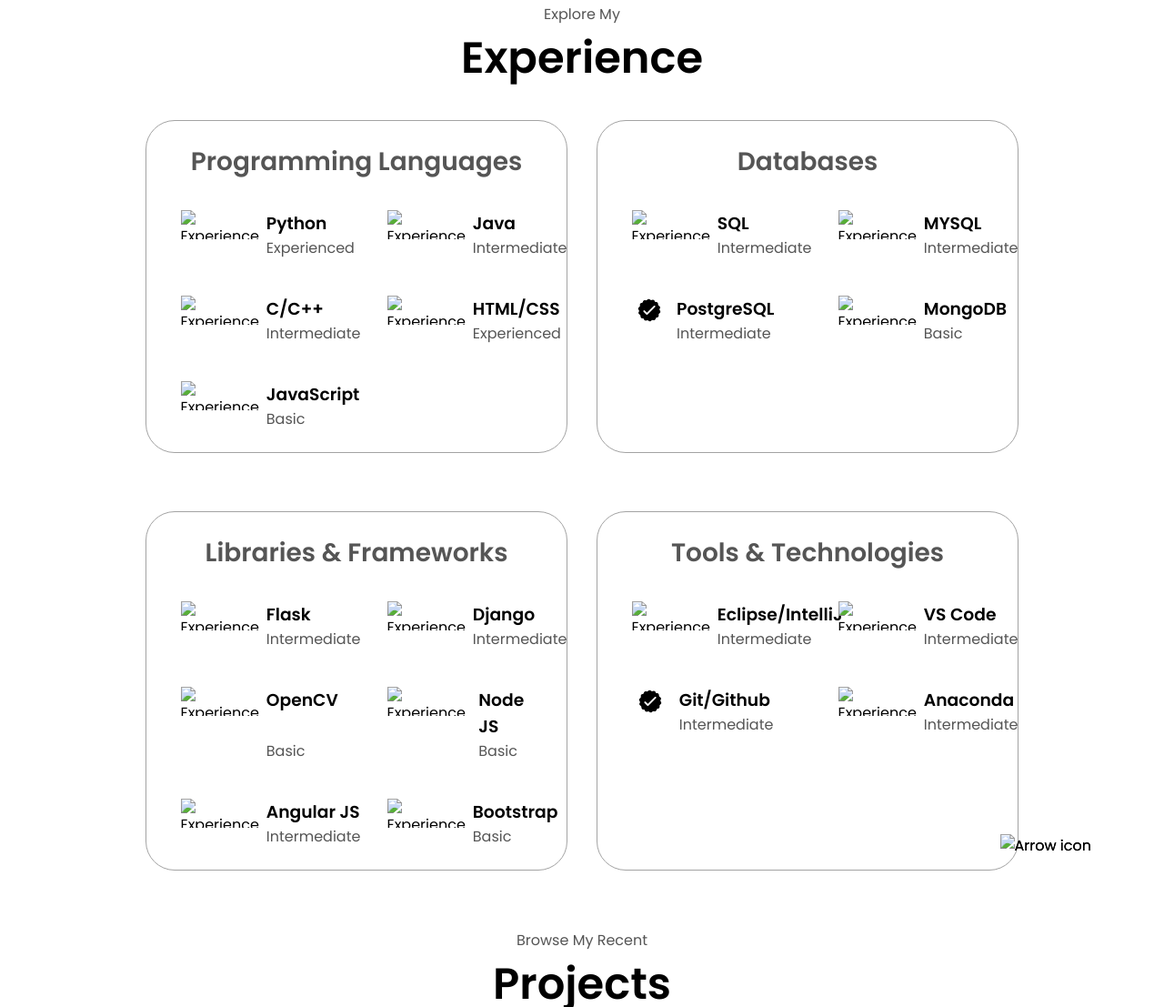
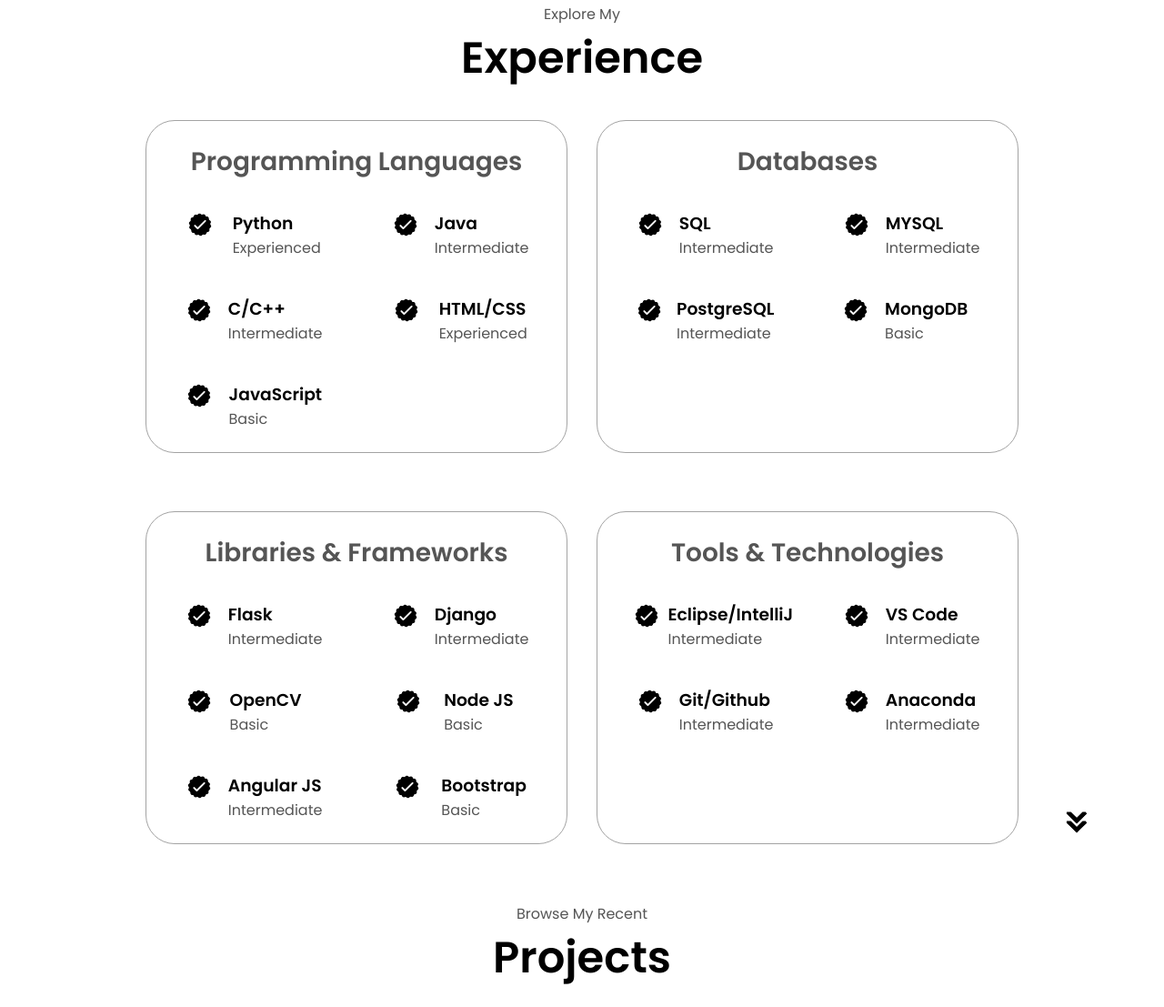
Before and after one commit to saiteja-4444/portfolio, a plain HTML site: page index.html in a window 1280 px wide. Shown: the part 1693-2800 px from the top of the page at 91% size. Drawn offline with Linux system fonts and the light colour scheme; the site is published under a folder, as on GitHub Pages, so addresses that start at the root find nothing.

Commit message:
Update index.html

```diff
--- a/index.html
+++ b/index.html
@@ -39,7 +39,7 @@
     <section id="profile">
       <div class="section__pic-container">
         <img
-          src="/assests/profile-pic.jpg"
+          src="assests/profile-pic.jpg"
           Nagasai
           profile
           picture
@@ -65,13 +65,13 @@
         </div>
         <div id="socials-container">
           <img
-            src="/assests/linkedin.png"
+            src="assests/linkedin.png"
             alt="My LinkedIn profile"
             class="icon"
             onclick="location.href='https://www.linkedin.com/in/nadendla-saiteja/'"
           />
           <img
-            src="/assests/github.png"
+            src="assests/github.png"
             alt="My Github profile"
             class="icon"
             onclick="location.href='https://github.com/saiteja-4444'"
@@ -95,7 +95,7 @@
           <div class="about-containers">
             <div class="details-container">
               <img
-                src="/assests/experience.png"
+                src="assests/experience.png"
                 alt="Experience icon"
                 class="icon"
               />
@@ -104,7 +104,7 @@
             </div>
             <div class="details-container">
               <img
-                src="/assests/education.png"
+                src="assests/education.png"
                 alt="Education icon"
                 class="icon"
               />
@@ -129,7 +129,7 @@
         </div>
       </div>
       <img
-        src="/assests/arrow.png"
+        src="assests/arrow.png"
         alt="Arrow icon"
         class="icon arrow"
         onclick="location.href='./#experience'"
@@ -145,7 +145,7 @@
             <div class="article-container">
               <article>
                 <img
-                  src="/assests/checkmark.png"
+                  src="assests/checkmark.png"
                   alt="Experience icon"
                   class="icon"
                 />
@@ -156,7 +156,7 @@
               </article>
               <article>
                 <img
-                  src="/assests/checkmark.png"
+                  src="assests/checkmark.png"
                   alt="Experience icon"
                   class="icon"
                 />
@@ -167,7 +167,7 @@
               </article>
               <article>
                 <img
-                  src="/assests/checkmark.png"
+                  src="assests/checkmark.png"
                   alt="Experience icon"
                   class="icon"
                 />
@@ -178,7 +178,7 @@
               </article>
               <article>
                 <img
-                  src="/assests/checkmark.png"
+                  src="assests/checkmark.png"
                   alt="Experience icon"
                   class="icon"
                 />
@@ -189,7 +189,7 @@
               </article>
               <article>
                 <img
-                  src="/assests/checkmark.png"
+                  src="assests/checkmark.png"
                   alt="Experience icon"
                   class="icon"
                 />
@@ -216,7 +216,7 @@
             <div class="article-container">
               <article>
                 <img
-                  src="/assests/checkmark.png"
+                  src="assests/checkmark.png"
                   alt="Experience icon"
                   class="icon"
                 />
@@ -227,7 +227,7 @@
               </article>
               <article>
                 <img
-                  src="/assests/checkmark.png"
+                  src="assests/checkmark.png"
                   alt="Experience icon"
                   class="icon"
                 />
@@ -249,7 +249,7 @@
               </article>
               <article>
                 <img
-                  src="/assests/checkmark.png"
+                  src="assests/checkmark.png"
                   alt="Experience icon"
                   class="icon"
                 />
@@ -263,7 +263,7 @@
         </div>
       </div>
       <img
-        src="/assests/arrow.png"
+        src="assests/arrow.png"
         alt="Arrow icon"
         class="icon arrow"
         onclick="location.href='./#projects'"
@@ -276,7 +276,7 @@
               <div class="article-container">
                 <article>
                   <img
-                    src="/assests/checkmark.png"
+                    src="assests/checkmark.png"
                     alt="Experience icon"
                     class="icon"
                   />
@@ -287,7 +287,7 @@
                 </article>
                 <article>
                   <img
-                    src="/assests/checkmark.png"
+                    src="assests/checkmark.png"
                     alt="Experience icon"
                     class="icon"
                   />
@@ -298,7 +298,7 @@
                 </article>
                 <article>
                   <img
-                    src="/assests/checkmark.png"
+                    src="assests/checkmark.png"
                     alt="Experience icon"
                     class="icon"
                   />
@@ -309,7 +309,7 @@
                 </article>
                 <article>
                   <img
-                    src="/assests/checkmark.png"
+                    src="assests/checkmark.png"
                     alt="Experience icon"
                     class="icon"
                   />
@@ -320,7 +320,7 @@
                 </article>
                 <article>
                   <img
-                    src="/assests/checkmark.png"
+                    src="assests/checkmark.png"
                     alt="Experience icon"
                     class="icon"
                   />
@@ -331,7 +331,7 @@
                 </article>
                 <article>
                   <img
-                    src="/assests/checkmark.png"
+                    src="assests/checkmark.png"
                     alt="Experience icon"
                     class="icon"
                   />
@@ -347,7 +347,7 @@
               <div class="article-container">
                 <article>
                   <img
-                    src="/assests/checkmark.png"
+                    src="assests/checkmark.png"
                     alt="Experience icon"
                     class="icon"
                   />
@@ -358,7 +358,7 @@
                 </article>
                 <article>
                   <img
-                    src="/assests/checkmark.png"
+                    src="assests/checkmark.png"
                     alt="Experience icon"
                     class="icon"
                   />
@@ -380,7 +380,7 @@
                 </article>
                 <article>
                   <img
-                    src="/assests/checkmark.png"
+                    src="assests/checkmark.png"
                     alt="Experience icon"
                     class="icon"
                   />
@@ -394,7 +394,7 @@
           </div>
         </div>
         <img
-          src="/assests/arrow.png"
+          src="assests/arrow.png"
           alt="Arrow icon"
           class="icon arrow"
           onclick="location.href='./#projects'"
```
